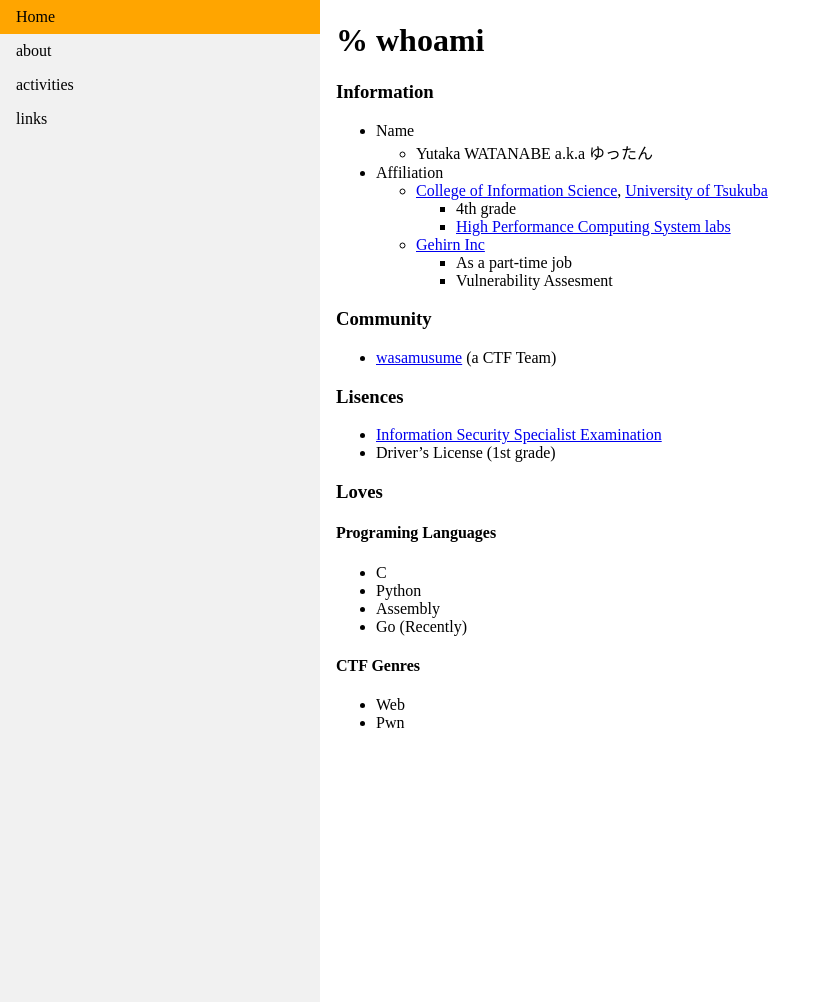
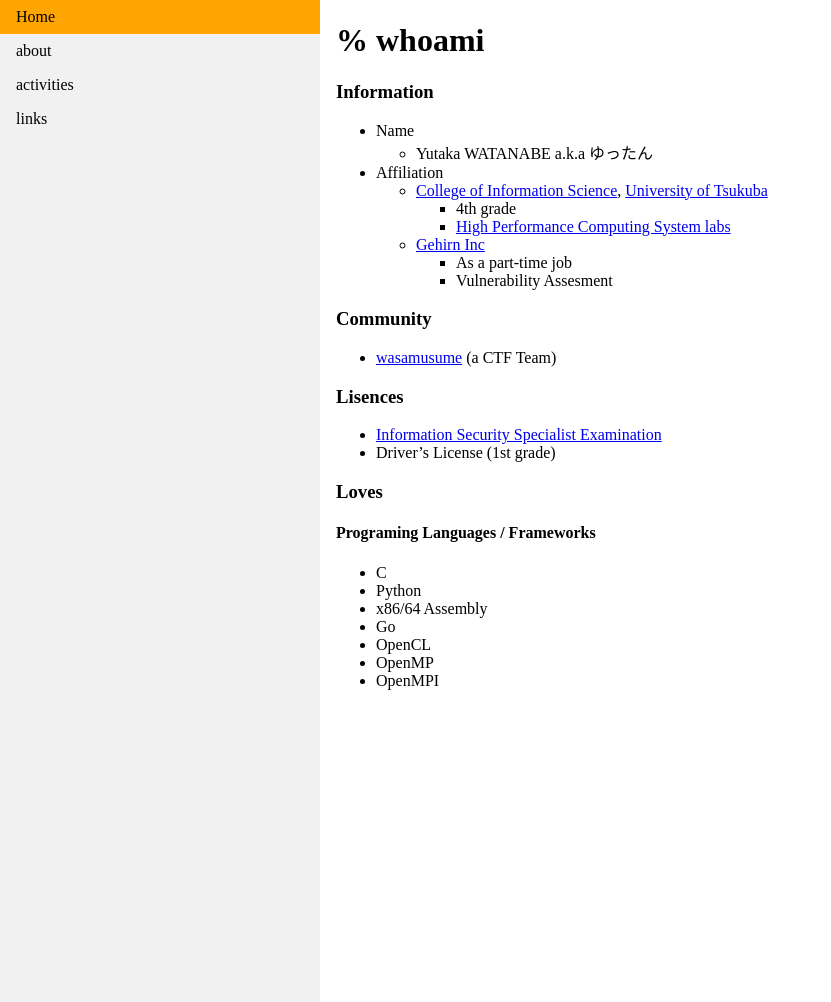
Before and after one commit to ytn86/ytn86.github.io, a Jekyll site: the page built from about.md, in a window 1280 px wide and 1002 px high. Shown: the whole window, without its empty margins (0-831 px from the left). Built offline with Jekyll 4.4.1, drawn with Linux system fonts in a browser that asks for light colours.

Commit message:
[MODIFY]

```diff
--- a/about.md
+++ b/about.md
@@ -31,14 +31,12 @@ title: about
 
 ### Loves
 
-#### Programing Languages
+#### Programing Languages / Frameworks
 
 * C
 * Python
-* Assembly
-* Go (Recently)
-
-#### CTF Genres
-
-* Web
-* Pwn
+* x86/64 Assembly
+* Go
+* OpenCL
+* OpenMP
+* OpenMPI
```
